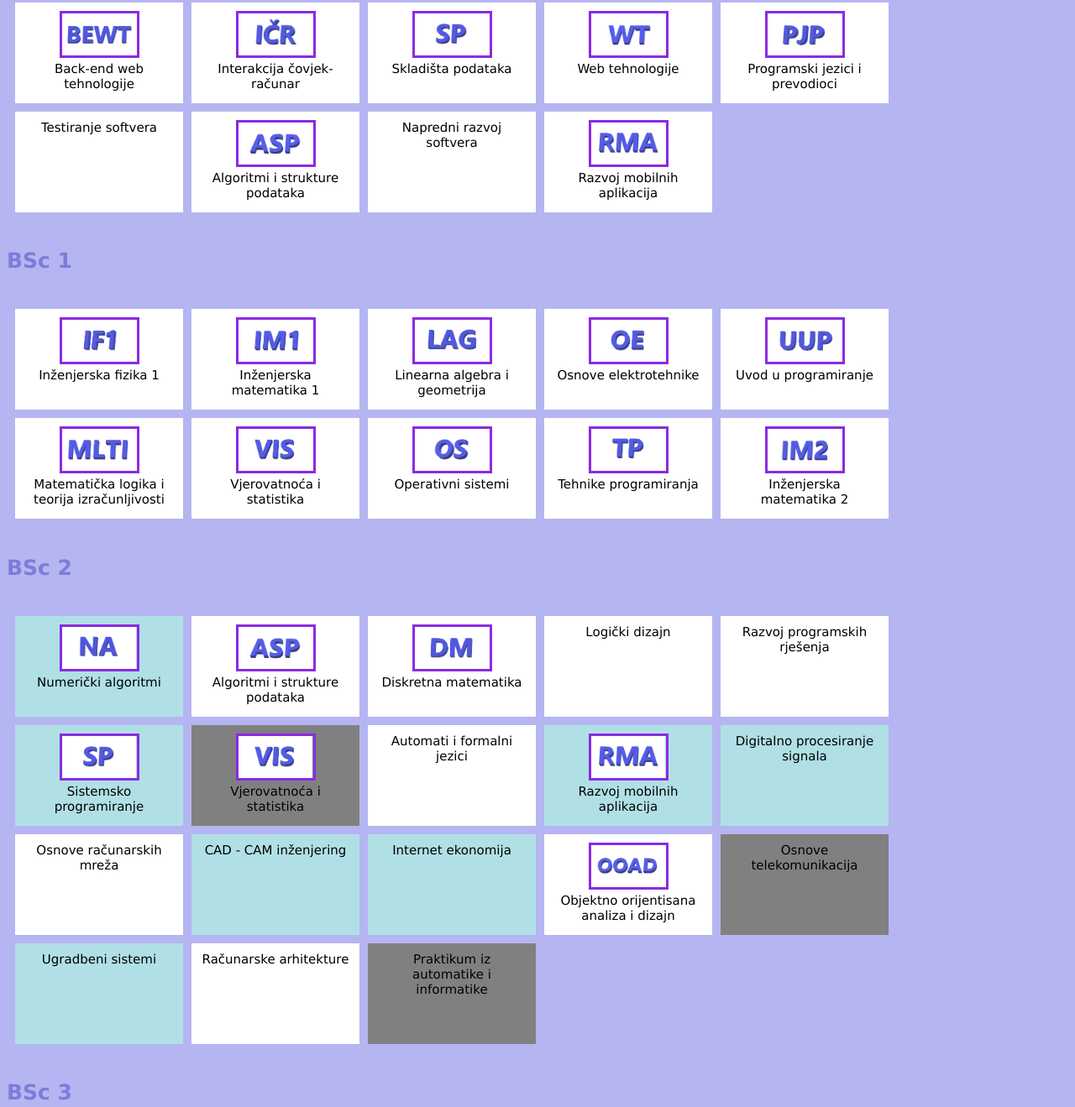
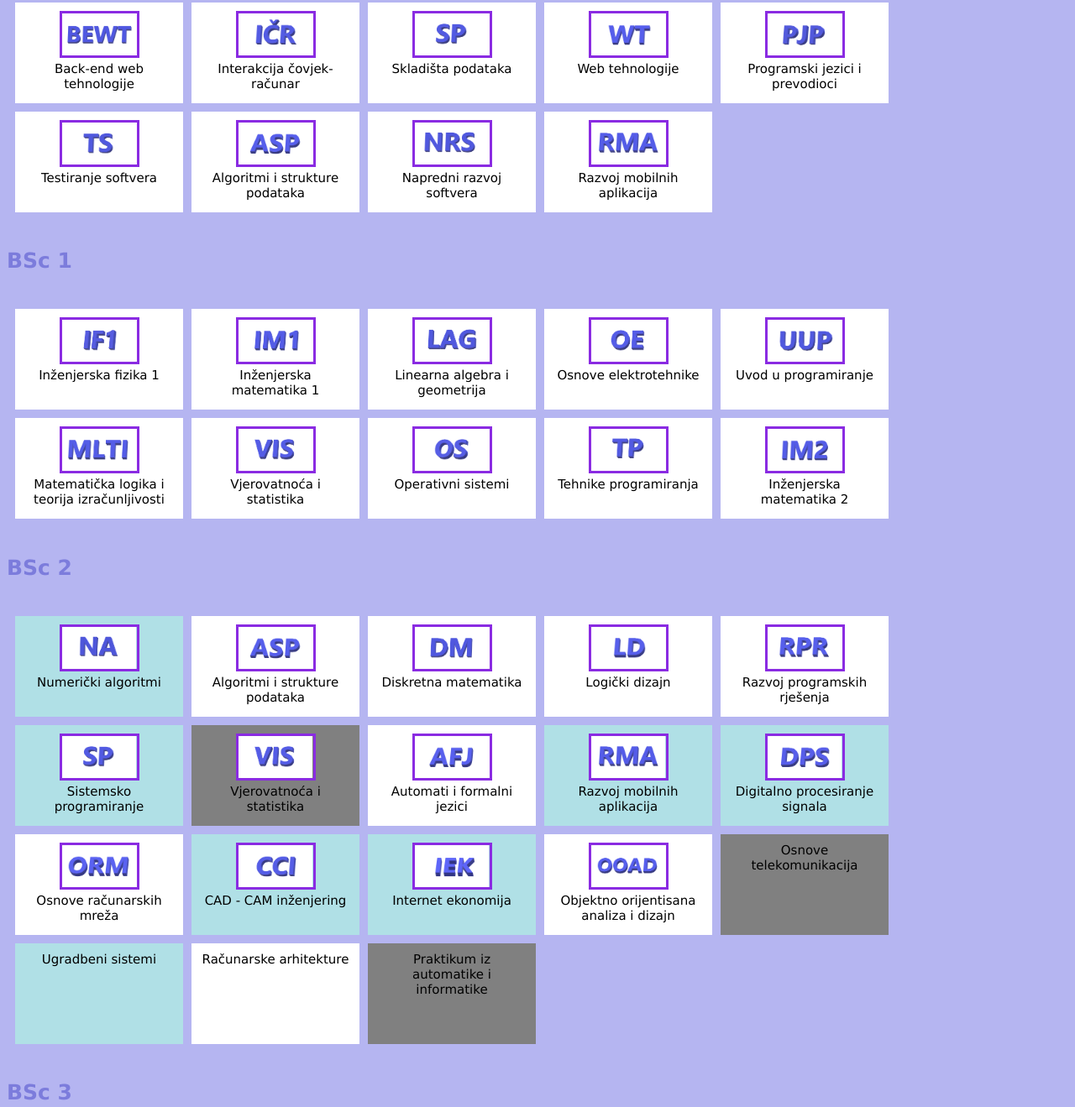
Before and after one commit to anezovic1/attendance-tracker, a plain HTML site: page html/predmet.html in a window 1280 px wide. Shown: the part 656-1975 px from the top of the page at 84% size. Drawn offline with Linux system fonts and the light colour scheme.

Commit message:
Dodano još nekoliko ikonica

```diff
--- a/html/predmet.html
+++ b/html/predmet.html
@@ -148,13 +148,21 @@
                             <br>
                             Programski jezici i prevodioci
                         </div>
-                        <div class="obavezni">Testiranje softvera</div>
+                        <div class="obavezni">
+                            <img src="../ikonice/TS.png" alt="TS">
+                            <br>
+                            Testiranje softvera
+                        </div>
                         <div class="obavezni">
                             <img src="../ikonice/ASP.png" alt="ASP">
                             <br>
                             Algoritmi i strukture podataka
                         </div>
-                        <div class="obavezni">Napredni razvoj softvera</div>
+                        <div class="obavezni">
+                            <img src="../ikonice/NRS.png" alt="NRS">
+                            <br>
+                            Napredni razvoj softvera
+                        </div>
                         <div class="obavezni">
                             <img src="../ikonice/RMA.png" alt="RMA">
                             <br>
@@ -239,8 +247,16 @@
                             <br>
                             Diskretna matematika
                         </div>
-                        <div class="obavezni">Logički dizajn</div>
-                        <div class="obavezni">Razvoj programskih rješenja</div>
+                        <div class="obavezni">
+                            <img src="../ikonice/LD.png" alt="LD">
+                            <br>
+                            Logički dizajn
+                        </div>
+                        <div class="obavezni">
+                            <img src="../ikonice/RPR.png" alt="RPR">
+                            <br>
+                            Razvoj programskih rješenja
+                        </div>
                         <div class="izborni">
                             <img src="../ikonice/SP.png" alt="SP">
                             <br>
@@ -251,16 +267,36 @@
                             <br>
                             Vjerovatnoća i statistika
                         </div>
-                        <div class="obavezni">Automati i formalni jezici</div>
+                        <div class="obavezni">
+                            <img src="../ikonice/AFJ.png" alt="AFJ">
+                            <br>
+                            Automati i formalni jezici
+                        </div>
                         <div class="izborni">
                             <img src="../ikonice/RMA.png" alt="RMA">
                             <br>
                             Razvoj mobilnih aplikacija
                         </div>
-                        <div class="izborni">Digitalno procesiranje signala</div>
-                        <div class="obavezni">Osnove računarskih mreža</div>
-                        <div class="izborni">CAD - CAM inženjering</div>
-                        <div class="izborni">Internet ekonomija</div>
+                        <div class="izborni">
+                            <img src="../ikonice/DPS.png" alt="DPS">
+                            <br>
+                            Digitalno procesiranje signala
+                        </div>
+                        <div class="obavezni">
+                            <img src="../ikonice/ORM.png" alt="ORM">
+                            <br>
+                            Osnove računarskih mreža
+                        </div>
+                        <div class="izborni">
+                            <img src="../ikonice/CCI.png" alt="CCI">
+                            <br>
+                            CAD - CAM inženjering
+                        </div>
+                        <div class="izborni">
+                            <img src="../ikonice/IEK.png" alt="IEK">
+                            <br>
+                            Internet ekonomija
+                        </div>
                         <div class="obavezni">
                             <img src="../ikonice/OOAD.png" alt="OOAD">
                             <br>
@@ -522,7 +558,11 @@
                         <div class="izborni">Praktikum automatike</div>
                         <div class="izborni">Praktikum elektronike</div>
                         <div class="obavezni">Projektovanje logičkih sistema</div>
-                        <div class="neIde">Razvoj programskih rješenja</div>
+                        <div class="neIde">
+                            <img src="../ikonice/RPR.png" alt="RPR">
+                            <br>
+                            Razvoj programskih rješenja
+                        </div>
                         <div class="izborni">Dinamika fluida i toplotnih sistema</div>
                         <div class="izborni">Energetska elektronika</div>
                         <div class="obavezni">Mehatronika</div>
```
Also changed, not shown: ikonice/AFJ.png (added), ikonice/CCI.png (added), ikonice/DPS.png (added), ikonice/IEK.png (added), ikonice/LD.png (added), ikonice/NRS.png (added), ikonice/ORM.png (added), ikonice/RPR.png (added), ikonice/TS.png (added).
